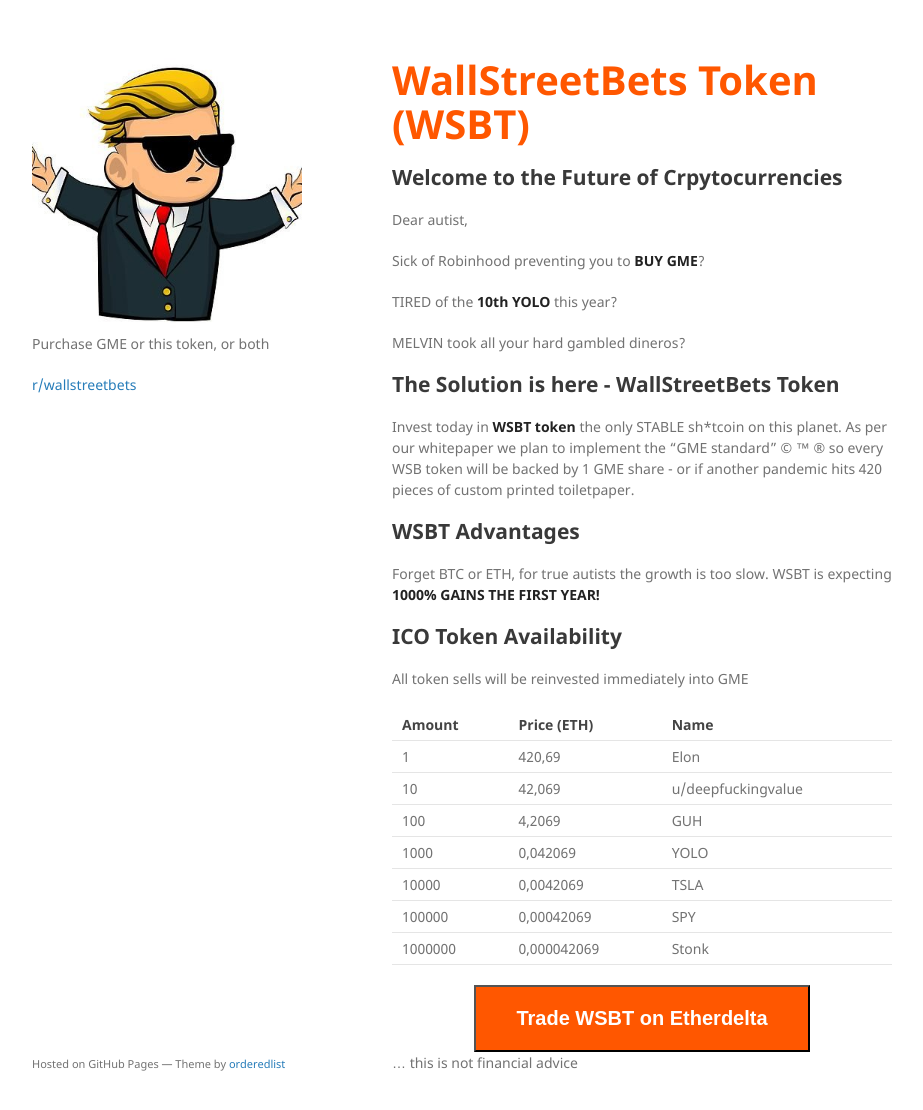
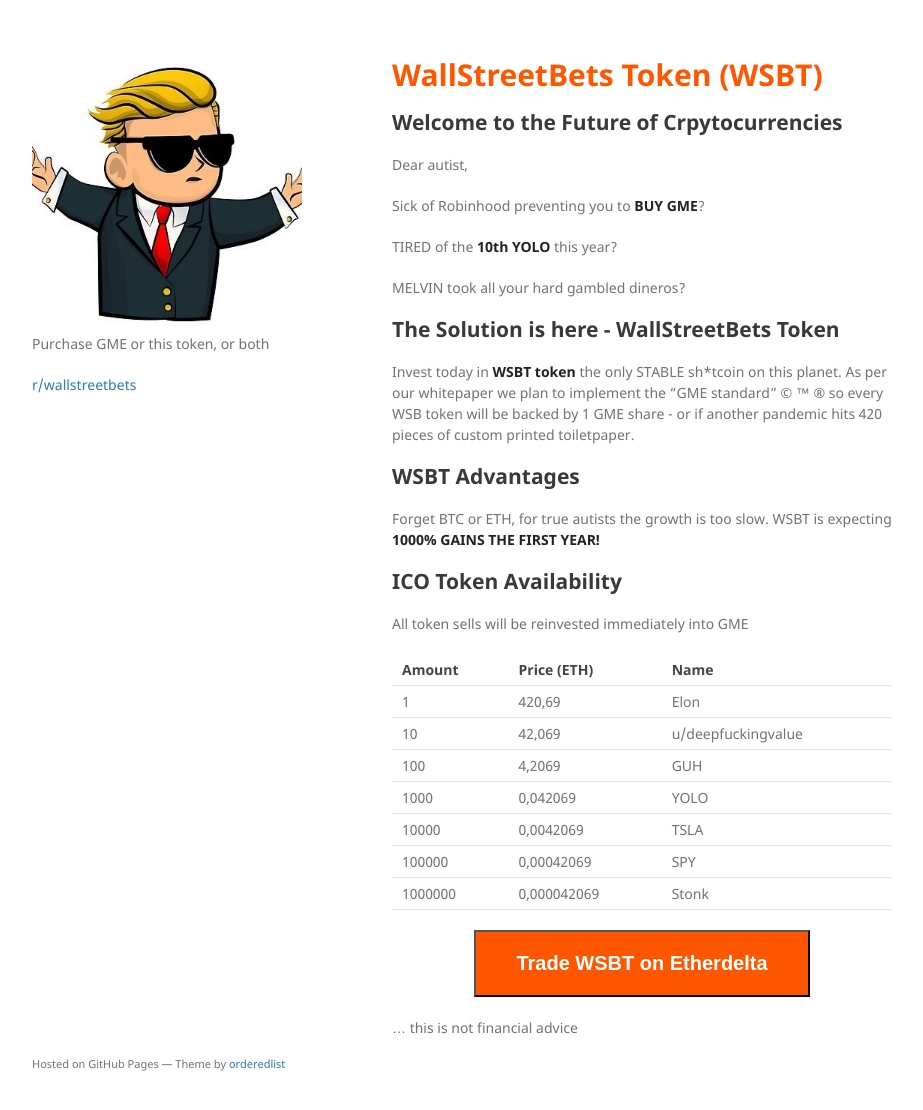
Before and after one commit to wallstreetbetstoken/wallstreetbetstoken.github.io, a Jekyll site: the page built from index.md, in a window 1280 px wide and 1143 px high. Shown: the top 1110 px of the window, without its empty margins (178-1101 px from the left). Built offline with Jekyll 4.4.1, drawn with Linux system fonts in a browser that asks for light colours; our own code applies the rules of GitHub Pages for plain Markdown files.

Commit message:
Update style.scss

```diff
--- a/assets/css/style.scss
+++ b/assets/css/style.scss
@@ -4,5 +4,9 @@
 @import "{{ site.theme }}";
 h1 {
 	color:#FF5700;
-	font-size:40px;
+	font-size:30px;
 }
+
+button {
+	margin-bottom:20px;
+}
```
